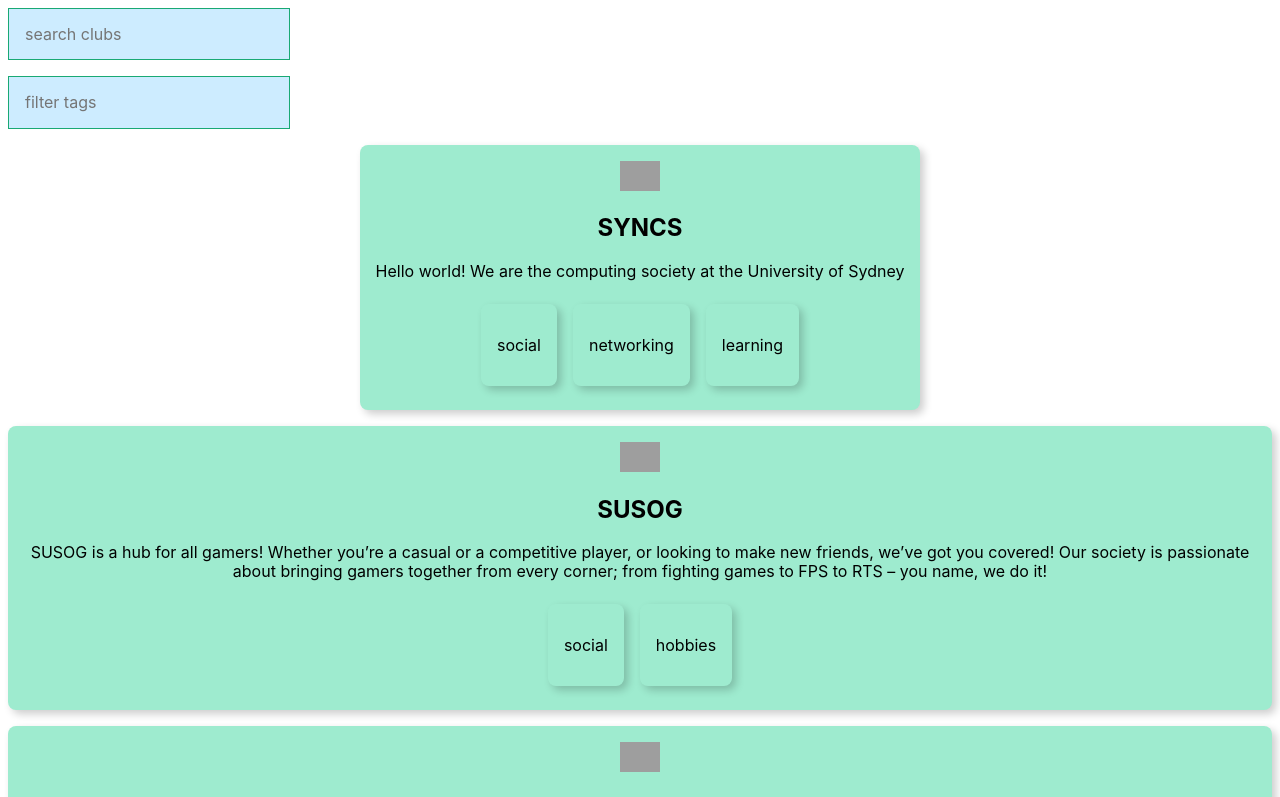
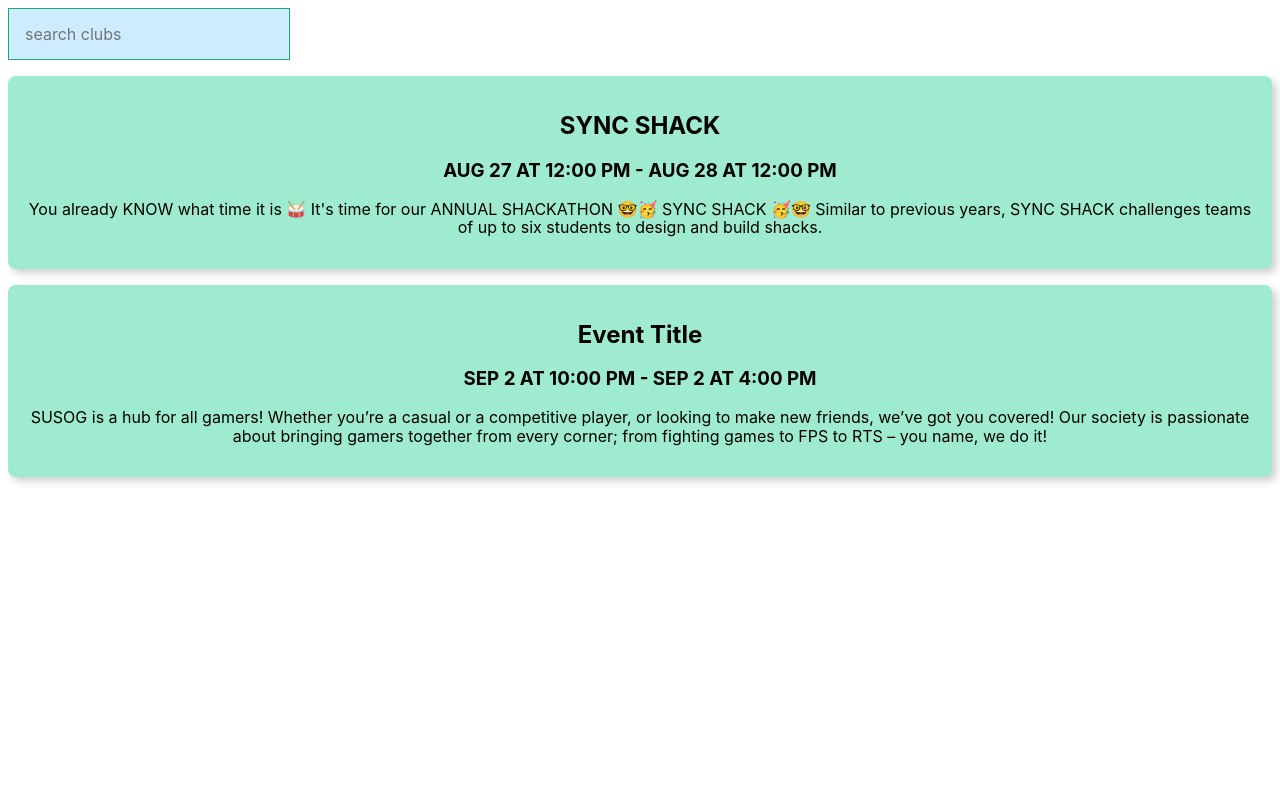
Before and after one commit to HammyPig/syncshack-2022, a React (Create React App) app in the folder clubhub/: page / in a window 1280 px wide. Shown: the top 797 px of the page. Built offline with nearby package versions, Linux system fonts and the light colour scheme; grey boxes are pictures that could not be loaded.

Commit message:
feat: events list admin page

```diff
--- a/clubhub/src/App.js
+++ b/clubhub/src/App.js
@@ -1,12 +1,13 @@
 import logo from './logo.svg';
 import './App.css';
 import ClubListPage from './ClubListPage.js'
+import EventListPage from './EventListPage.js'
 
 
 function App() {
   return (
     <>
-    <ClubListPage />
+    <EventListPage />
     </>
   );
 }
--- /dev/null
+++ b/clubhub/src/EventCard.js
@@ -0,0 +1,19 @@
+import React from 'react'
+
+class EventCard extends React.Component {
+    render() {
+        const {name, description, startDate, startTime, endDate, endTime} = this.props.club;
+
+        return (
+            <>
+            <div className="tc bg-light-green dib br3 pa3 ma2 grow bw2 shadow-5">
+                <h2>{name}</h2>
+                <h3>{`${startDate} at ${startTime} - ${endDate} at ${endTime}`.toUpperCase()}</h3>
+                <p>{description}</p>
+            </div>
+            </>
+        );
+    }
+}
+
+export default EventCard;
--- /dev/null
+++ b/clubhub/src/EventList.js
@@ -0,0 +1,22 @@
+import React from 'react';
+import EventCard from './EventCard.js'
+
+class EventList extends React.Component {
+    render() {
+        const { events } = this.props;
+
+        return (
+            <>
+            <div className="tc">
+            {
+                events.map((event, i) => {
+                    return <EventCard club={event}/>
+                })
+            }
+            </div>
+            </>
+        );
+    }
+}
+
+export default EventList;
--- /dev/null
+++ b/clubhub/src/EventListPage.js
@@ -0,0 +1,34 @@
+import React from 'react';
+import SearchBox from "./SearchBox.js"
+import EventList from "./EventList.js";
+import { events }  from "./events.js";
+
+class EventListPage extends React.Component {
+    constructor() {
+        super();
+        this.state = {
+            events: events,
+            searchField: "",
+            filters: []
+        }
+    }
+
+    onSearchChange = (event) => {
+        this.setState({ searchField: event.target.value.toLowerCase() });
+    }
+
+    render() {
+        var filteredEvents = this.state.events.filter(event => {
+            return event.name.toLowerCase().includes(this.state.searchField);
+        })
+
+        return (
+            <>
+            <SearchBox searchChange={this.onSearchChange}/>
+            <EventList events={filteredEvents}/>
+            </>
+        );
+    }
+}
+
+export default EventListPage;
--- /dev/null
+++ b/clubhub/src/events.js
@@ -0,0 +1,18 @@
+export const events = [
+    {
+        name: "SYNC SHACK",
+        description: "You already KNOW what time it is 🥁 It's time for our ANNUAL SHACKATHON 🤓🥳 SYNC SHACK 🥳🤓 Similar to previous years, SYNC SHACK challenges teams of up to six students to design and build shacks.",
+        startDate: "aug 27",
+        startTime: "12:00 pm",
+        endDate: "aug 28",
+        endTime: "12:00 pm"
+    },
+    {
+        name: "Event Title",
+        description: "SUSOG is a hub for all gamers! Whether you’re a casual or a competitive player, or looking to make new friends, we’ve got you covered! Our society is passionate about bringing gamers together from every corner; from fighting games to FPS to RTS – you name, we do it!",
+        startDate: "sep 2",
+        startTime: "10:00 pm",
+        endDate: "sep 2",
+        endTime: "4:00 pm"
+    }
+]
```
